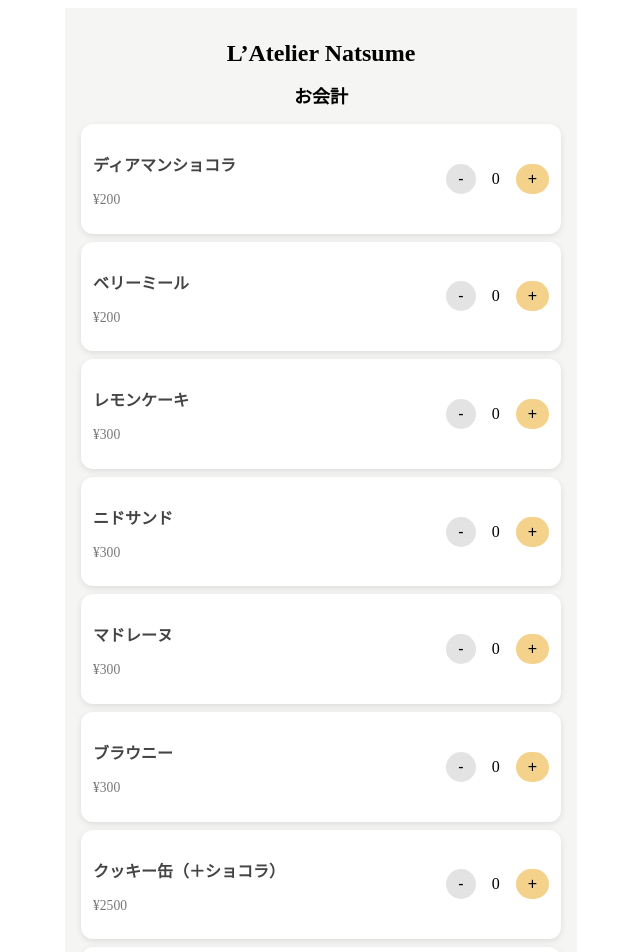
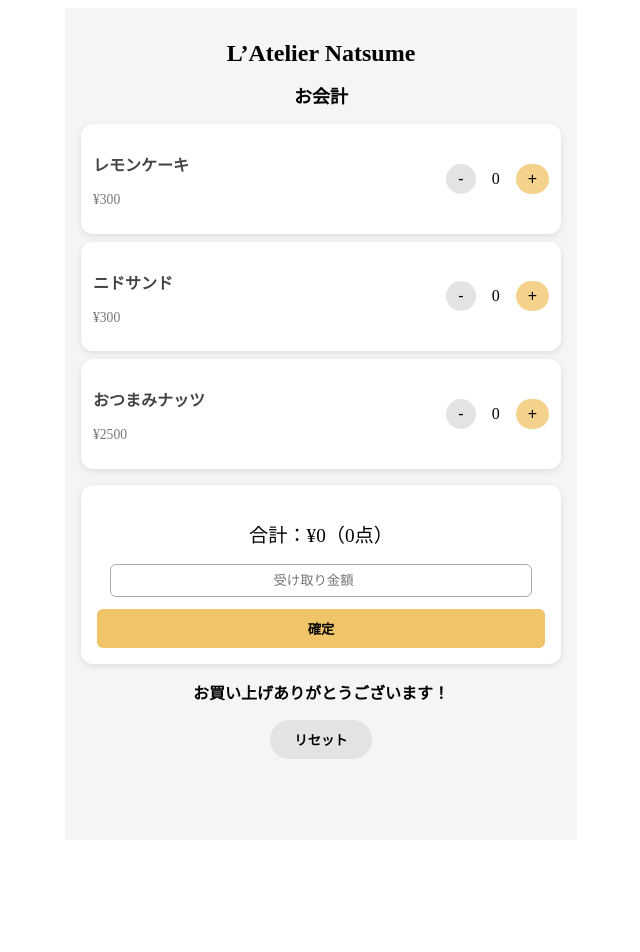
Before and after one commit to natsu-12/pos_app, a React (Vite) app: page / in a window 1280 px wide. Shown: the top 952 px of the page, without its empty margins (319-959 px from the left). After the commit the page ends 848 px from the top, so only its background shows below. Built offline with nearby package versions, Linux system fonts and the light colour scheme.

Commit message:
addProducts

```diff
--- a/src/data/products.js
+++ b/src/data/products.js
@@ -1,10 +1,5 @@
 export const products = [
-  { id: 1, name: "ディアマンショコラ", price: 200 },
-  { id: 2, name: "ベリーミール", price: 200 },
-  { id: 3, name: "レモンケーキ", price: 300 },
-  { id: 4, name: "ニドサンド", price: 300 },
-  { id: 5, name: "マドレーヌ", price: 300 },
-  { id: 6, name: "ブラウニー", price: 300 },
-  { id: 7, name: "クッキー缶（＋ショコラ）", price: 2500 },
-  { id: 8, name: "クッキー缶（＋カネル）", price: 2500 }
+  { id: 1, name: "レモンケーキ", price: 300 },
+  { id: 2, name: "ニドサンド", price: 300 },
+  { id: 3, name: "おつまみナッツ", price: 2500 }
 ];
```
Also changed, not shown: 4 other files (tests, documents, lock files or other folders).
